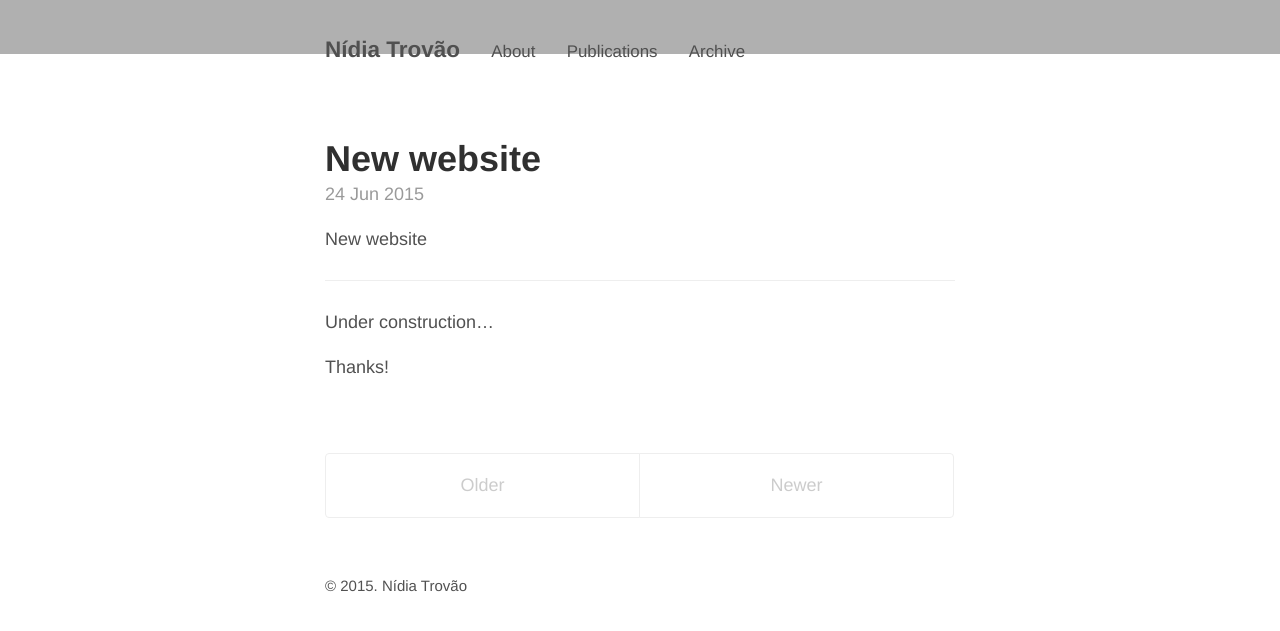
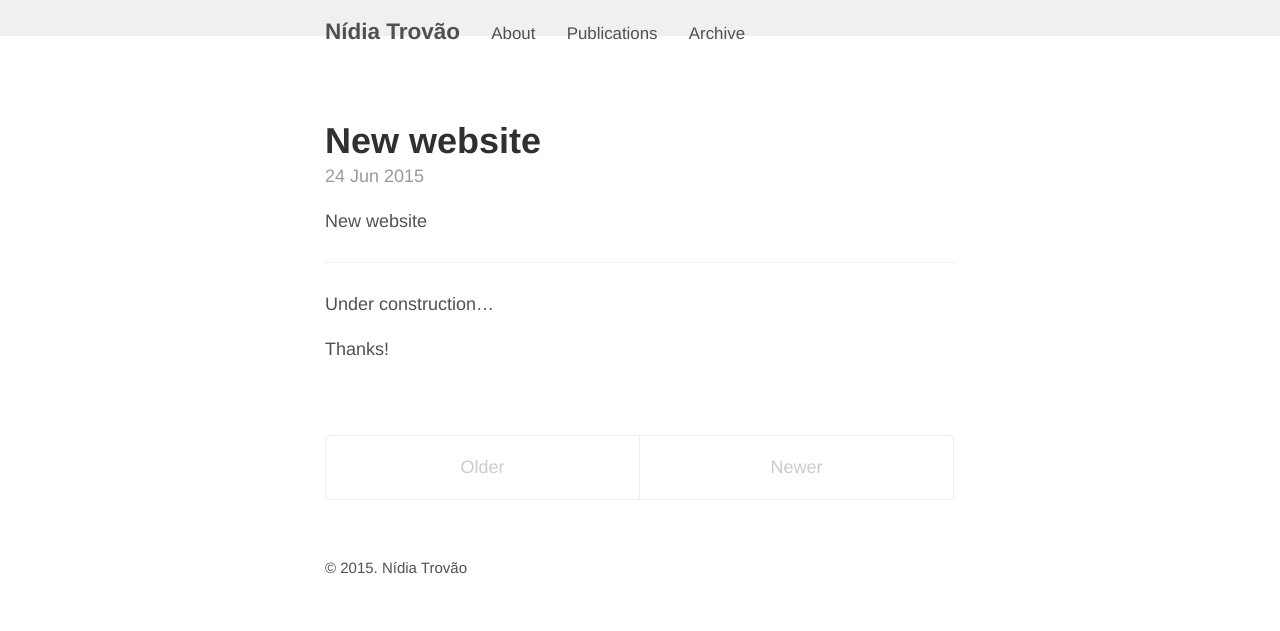
Before and after one commit to nidiatrovao/nidiatrovao.github.io, a Jekyll site: the page built from index.html, in a window 1280 px wide. Shown: the top 631 px of the page. Built offline with Jekyll 4.4.1, drawn with Linux system fonts in a browser that asks for light colours; the list of posts is cut into pages by our own code.

Commit message:
padding inline

```diff
--- a/_layouts/default.html
+++ b/_layouts/default.html
@@ -4,8 +4,7 @@
   {% include head.html %}
 
   <body>
-   <span class="masthead" style="background-color:#B0B0B0;position:absolute;left:0px;top:0px;z-index:-1;width:100%"></span>
-   <span class="masthead" style="background-color:#F0F0F0;z-index:-1;width:100%"></span>
+   <span style="background-color:#F0F0F0;padding-top:2rem;position:absolute;left:0px;top:0px;z-index:-1;width:100%"></span>
     <div class="container content">
       <header class="masthead">
         <h3 class="masthead-title">
--- a/_sass/_masthead.scss
+++ b/_sass/_masthead.scss
@@ -3,7 +3,7 @@
 // Super small header above the content for site name and short description.
 
 .masthead {
-  padding-top:    2rem;
+  padding-top:    1rem;
   padding-bottom: 1rem;
   margin-bottom: 3rem;
 }
```
